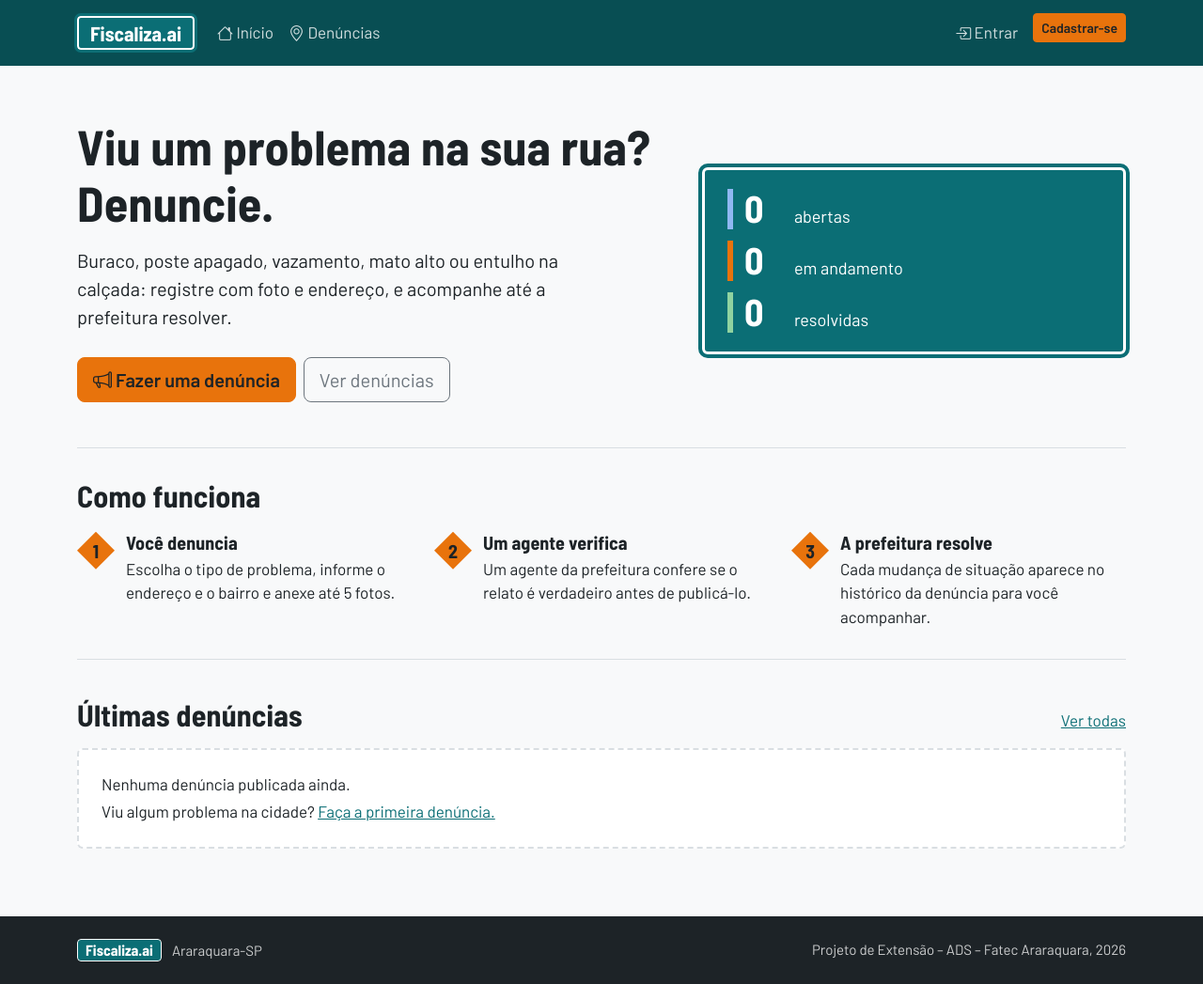
After one commit to FA-fiscaliza-araraquara/fiscaliza.ai, a PHP site: page / in a window 1280 px wide. The commit adds this page. Shown: the whole page at 94% size. Run offline with PHP 8.4, Linux system fonts and the light colour scheme; data comes from the database, SQL or seed files in the repository; tables that the repository leaves empty hold one stand-in row (values such as "Sample post").

Commit message:
Página inicial com estatísticas e últimas denúncias

```diff
--- a/assets/css/estilo.css
+++ b/assets/css/estilo.css
@@ -162,3 +162,118 @@ h2 { font-size: clamp(1.5rem, 3vw, 2rem); }
         animation: none !important;
     }
 }
+
+/* ---------- Página inicial ---------- */
+.destaque {
+    padding: 2rem 0 3rem;
+}
+
+.destaque-texto {
+    font-size: 1.25rem;
+    max-width: 36rem;
+    margin: 1rem 0 1.75rem;
+}
+
+/* Painel com os números, no estilo de placa de informação */
+.painel-numeros {
+    background: var(--fz-primaria);
+    color: #fff;
+    border: 3px solid #fff;
+    outline: 4px solid var(--fz-primaria);
+    border-radius: 6px;
+    padding: 1.25rem 1.5rem;
+    display: grid;
+    gap: .75rem;
+}
+
+.numero {
+    display: flex;
+    align-items: baseline;
+    gap: .75rem;
+    border-left: 6px solid;
+    padding-left: .75rem;
+}
+
+.numero strong {
+    font-family: "Barlow Semi Condensed", sans-serif;
+    font-size: 2.5rem;
+    line-height: 1;
+    min-width: 2ch;
+}
+
+.numero span { font-size: 1.125rem; }
+
+.numero-aberta       { border-color: #8fb8f2; }
+.numero-em_andamento { border-color: var(--fz-laranja); }
+.numero-resolvida    { border-color: #8fd3a0; }
+
+.como-funciona {
+    border-top: 1px solid var(--fz-linha);
+    border-bottom: 1px solid var(--fz-linha);
+    padding: 2rem 0;
+    margin-bottom: 2.5rem;
+}
+
+.passos {
+    list-style: none;
+    counter-reset: passo;
+    padding: 0;
+    margin: 1.25rem 0 0;
+    display: grid;
+    gap: 1.5rem;
+}
+
+@media (min-width: 768px) {
+    .passos { grid-template-columns: repeat(3, 1fr); }
+}
+
+.passos li {
+    counter-increment: passo;
+    position: relative;
+    padding-left: 3.25rem;
+}
+
+.passos li::before {
+    content: counter(passo);
+    position: absolute;
+    left: 0;
+    top: 0;
+    width: 2.5rem;
+    height: 2.5rem;
+    display: grid;
+    place-items: center;
+    font-family: "Barlow Semi Condensed", sans-serif;
+    font-weight: 700;
+    font-size: 1.25rem;
+    background: var(--fz-laranja);
+    color: var(--fz-tinta);
+    line-height: 1;
+    /* losango: formato das placas de advertência */
+    clip-path: polygon(50% 0, 100% 50%, 50% 100%, 0 50%);
+}
+
+.passos h3 { font-size: 1.25rem; margin-bottom: .25rem; }
+.passos p { margin: 0; }
+
+.vazio {
+    border: 2px dashed var(--fz-linha);
+    border-radius: 6px;
+    padding: 1.5rem;
+    background: #fff;
+}
+
+.cartao-denuncia {
+    text-decoration: none;
+    color: inherit;
+}
+
+.cartao-denuncia:hover { border-color: var(--fz-primaria); }
+.cartao-denuncia .card-footer { background: transparent; }
+
+.cartao-categoria {
+    color: var(--fz-primaria);
+    font-weight: 600;
+    margin-bottom: .35rem;
+}
+
+.cartao-bairro { margin: 0; color: #5b646a; }
--- /dev/null
+++ b/includes/denuncias.php
@@ -0,0 +1,48 @@
+<?php
+// Consultas e auxiliares de denúncias.
+
+require_once __DIR__ . '/../config/conexao.php';
+
+/** Status que aparecem publicamente (denúncias aprovadas por um agente). */
+const STATUS_PUBLICOS = ['aberta', 'em_andamento', 'resolvida'];
+
+function rotulo_status(string $status): string
+{
+    $rotulos = [
+        'pendente'     => 'Pendente',
+        'rejeitada'    => 'Rejeitada',
+        'aberta'       => 'Aberta',
+        'em_andamento' => 'Em andamento',
+        'resolvida'    => 'Resolvida',
+    ];
+    return $rotulos[$status] ?? $status;
+}
+
+/** Quantidade de denúncias públicas por status, mais o total. */
+function estatisticas_publicas(mysqli $conn): array
+{
+    $numeros = ['aberta' => 0, 'em_andamento' => 0, 'resolvida' => 0];
+    $resultado = mysqli_query($conn, "SELECT status, COUNT(*) AS qtd FROM denuncias
+        WHERE status IN ('aberta', 'em_andamento', 'resolvida') GROUP BY status");
+    while ($linha = mysqli_fetch_assoc($resultado)) {
+        $numeros[$linha['status']] = (int) $linha['qtd'];
+    }
+    $numeros['total'] = array_sum($numeros);
+    return $numeros;
+}
+
+/** Últimas denúncias publicadas, da mais recente para a mais antiga. */
+function ultimas_denuncias_publicadas(mysqli $conn, int $limite): array
+{
+    $stmt = mysqli_prepare($conn, "SELECT d.id, d.titulo, d.status, d.publicado_em,
+            c.nome AS categoria, c.icone, b.nome AS bairro
+        FROM denuncias d
+        JOIN categorias c ON c.id = d.categoria_id
+        JOIN bairros b ON b.id = d.bairro_id
+        WHERE d.status IN ('aberta', 'em_andamento', 'resolvida')
+        ORDER BY d.publicado_em DESC, d.id DESC
+        LIMIT ?");
+    mysqli_stmt_bind_param($stmt, 'i', $limite);
+    mysqli_stmt_execute($stmt);
+    return mysqli_fetch_all(mysqli_stmt_get_result($stmt), MYSQLI_ASSOC);
+}
--- /dev/null
+++ b/index.php
@@ -0,0 +1,101 @@
+<?php
+require_once __DIR__ . '/includes/denuncias.php';
+
+$conn = db_conectar();
+$numeros = estatisticas_publicas($conn);
+$ultimas = ultimas_denuncias_publicadas($conn, 6);
+
+$titulo_pagina = 'Início';
+require __DIR__ . '/includes/cabecalho.php';
+
+$link_denunciar = ($nivel === 'cidadao') ? '/fiscaliza/denuncias/nova.php' : '/fiscaliza/auth/login.php';
+?>
+
+<section class="destaque">
+    <div class="row align-items-center g-4">
+        <div class="col-lg-7">
+            <h1>Viu um problema na sua rua? Denuncie.</h1>
+            <p class="destaque-texto">
+                Buraco, poste apagado, vazamento, mato alto ou entulho na calçada: registre com foto
+                e endereço, e acompanhe até a prefeitura resolver.
+            </p>
+            <div class="d-flex flex-wrap gap-2">
+                <a class="btn btn-laranja btn-lg" href="<?= e($link_denunciar) ?>">
+                    <i class="bi bi-megaphone" aria-hidden="true"></i> Fazer uma denúncia
+                </a>
+                <a class="btn btn-outline-secondary btn-lg" href="/fiscaliza/denuncias/index.php">Ver denúncias</a>
+            </div>
+        </div>
+        <div class="col-lg-5">
+            <div class="painel-numeros" aria-label="Denúncias publicadas em Araraquara">
+                <div class="numero numero-aberta">
+                    <strong><?= $numeros['aberta'] ?></strong>
+                    <span>abertas</span>
+                </div>
+                <div class="numero numero-em_andamento">
+                    <strong><?= $numeros['em_andamento'] ?></strong>
+                    <span>em andamento</span>
+                </div>
+                <div class="numero numero-resolvida">
+                    <strong><?= $numeros['resolvida'] ?></strong>
+                    <span>resolvidas</span>
+                </div>
+            </div>
+        </div>
+    </div>
+</section>
+
+<section class="como-funciona" aria-labelledby="titulo-como-funciona">
+    <h2 id="titulo-como-funciona">Como funciona</h2>
+    <ol class="passos">
+        <li>
+            <h3>Você denuncia</h3>
+            <p>Escolha o tipo de problema, informe o endereço e o bairro e anexe até 5 fotos.</p>
+        </li>
+        <li>
+            <h3>Um agente verifica</h3>
+            <p>Um agente da prefeitura confere se o relato é verdadeiro antes de publicá-lo.</p>
+        </li>
+        <li>
+            <h3>A prefeitura resolve</h3>
+            <p>Cada mudança de situação aparece no histórico da denúncia para você acompanhar.</p>
+        </li>
+    </ol>
+</section>
+
+<section aria-labelledby="titulo-ultimas">
+    <div class="d-flex justify-content-between align-items-baseline mb-3">
+        <h2 id="titulo-ultimas" class="mb-0">Últimas denúncias</h2>
+        <a href="/fiscaliza/denuncias/index.php">Ver todas</a>
+    </div>
+
+    <?php if (count($ultimas) === 0): ?>
+        <div class="vazio">
+            <p class="mb-1">Nenhuma denúncia publicada ainda.</p>
+            <p class="mb-0">Viu algum problema na cidade? <a href="<?= e($link_denunciar) ?>">Faça a primeira denúncia.</a></p>
+        </div>
+    <?php else: ?>
+        <div class="row g-3">
+            <?php foreach ($ultimas as $denuncia): ?>
+                <div class="col-md-6 col-lg-4">
+                    <a class="card h-100 cartao-denuncia" href="/fiscaliza/denuncias/ver.php?id=<?= (int) $denuncia['id'] ?>">
+                        <div class="card-body">
+                            <p class="cartao-categoria">
+                                <i class="bi bi-<?= e($denuncia['icone']) ?>" aria-hidden="true"></i>
+                                <?= e($denuncia['categoria']) ?>
+                            </p>
+                            <h3 class="h5"><?= e($denuncia['titulo']) ?></h3>
+                            <p class="cartao-bairro"><i class="bi bi-geo-alt" aria-hidden="true"></i> <?= e($denuncia['bairro']) ?></p>
+                        </div>
+                        <div class="card-footer d-flex justify-content-between align-items-center">
+                            <span class="badge-status badge-status-<?= e($denuncia['status']) ?>"><?= e(rotulo_status($denuncia['status'])) ?></span>
+                            <small><?= e(formatar_data($denuncia['publicado_em'])) ?></small>
+                        </div>
+                    </a>
+                </div>
+            <?php endforeach; ?>
+        </div>
+    <?php endif; ?>
+</section>
+
+<?php require __DIR__ . '/includes/rodape.php'; ?>
```
Also changed, not shown: tests/test_denuncias.php (added, +42 -0 lines).
